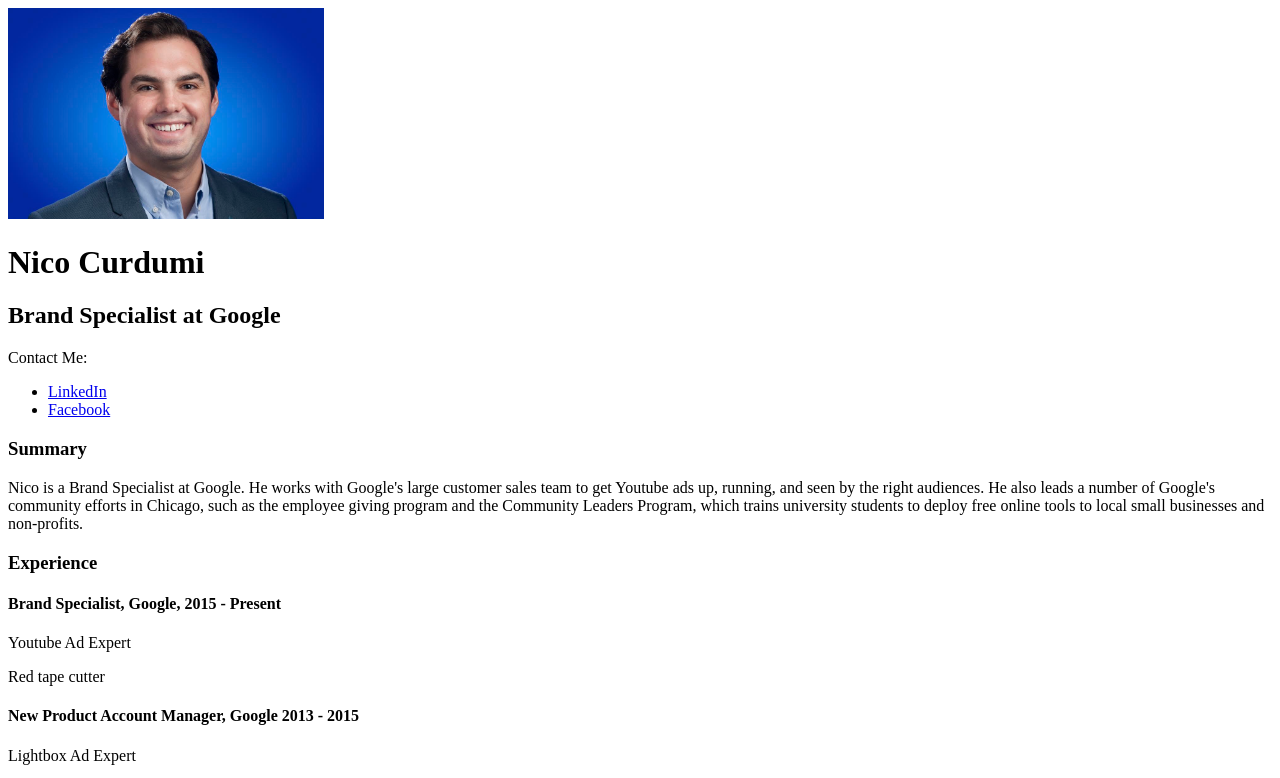
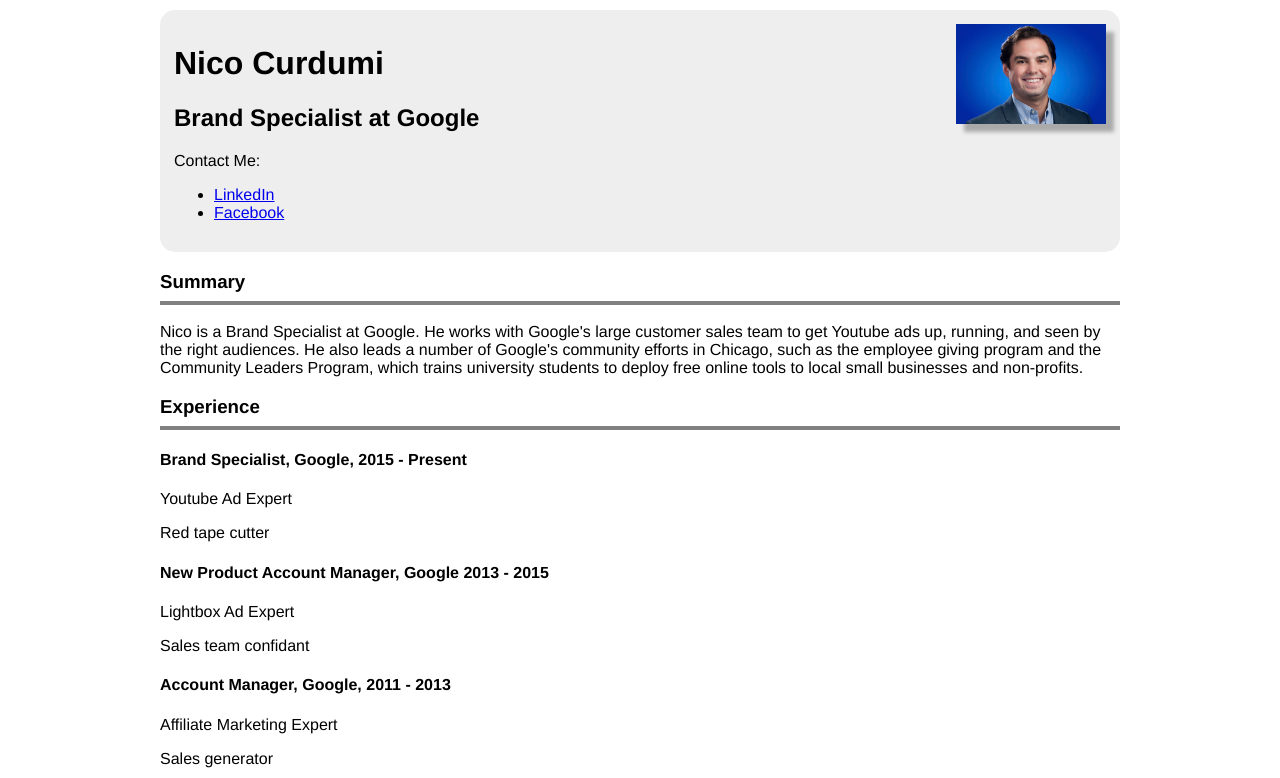
Before and after one commit to ncurdumi/hw1, a plain HTML site: page index.html in a window 1280 px wide. Shown: the top 778 px of the page. Drawn offline with Linux system fonts and the light colour scheme.

Commit message:
#4 for homework 1
Playing with CSS styles

```diff
--- a/styles.css
+++ b/styles.css
@@ -1,21 +1,21 @@
 body {
-  /*font-family: "Helvetica", sans-serif;*/
-  /*width: 960px;*/
-  /*margin: 10px auto;*/
+  font-family: "Helvetica", sans-serif;
+  width: 960px;
+  margin: 10px auto;
 }
 img {
-  /*width: 150px;*/
-  /*box-shadow: 8px 8px 4px #AAA;*/
-  /*float: right;*/
+  width: 150px;
+  box-shadow: 8px 8px 4px #AAA;
+  float: right;
 }
 
 .header {
-  /*background: #EEE;*/
-  /*padding: 14px;*/
-  /*border-radius: 15px;*/
+  background: #EEE;
+  padding: 14px;
+  border-radius: 15px;
 }
 
 h3 {
-  /*border-bottom: solid 4px gray;*/
-  /*padding-bottom: 8px;*/
+  border-bottom: solid 4px gray;
+  padding-bottom: 8px;
 }
```
